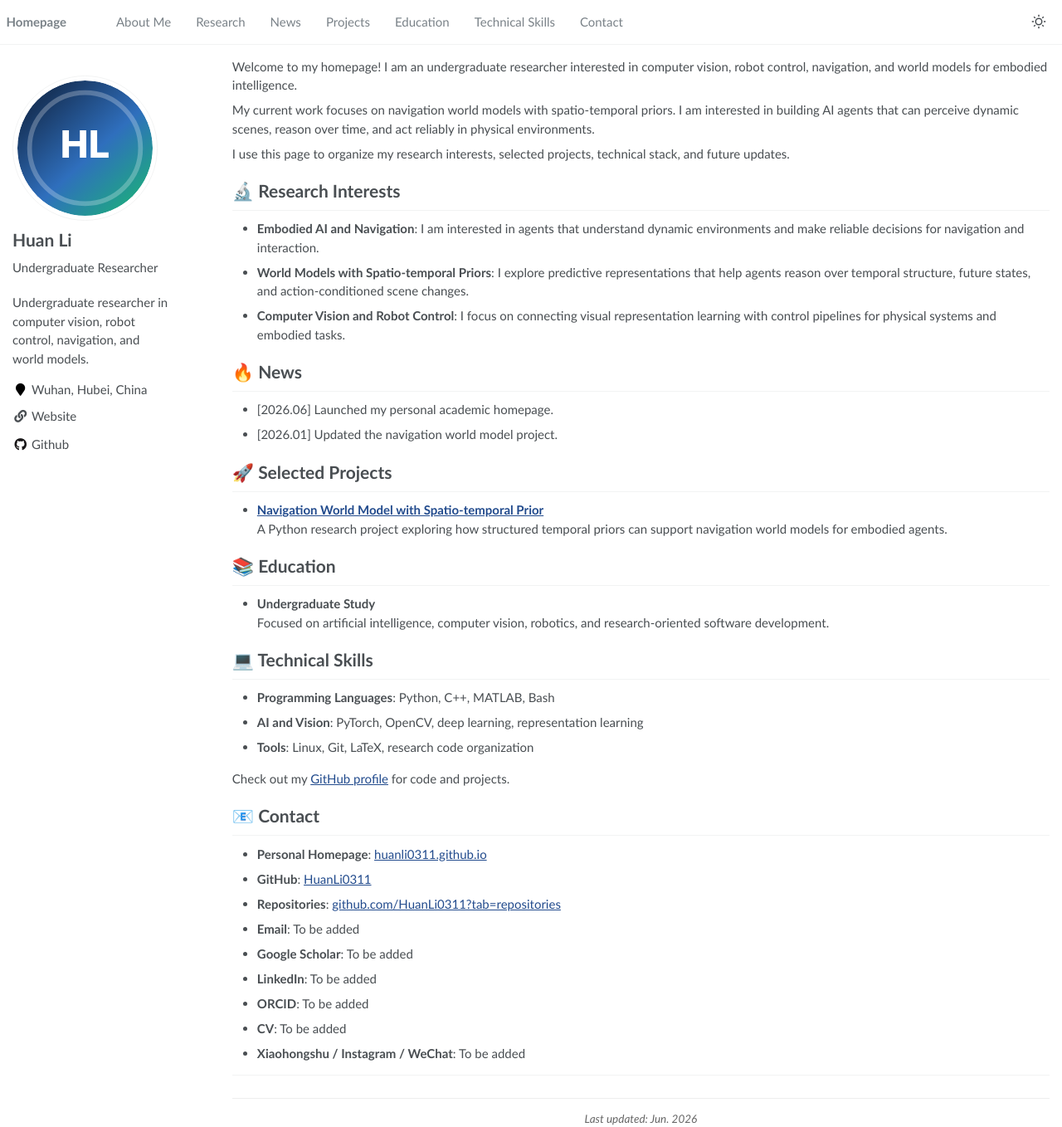
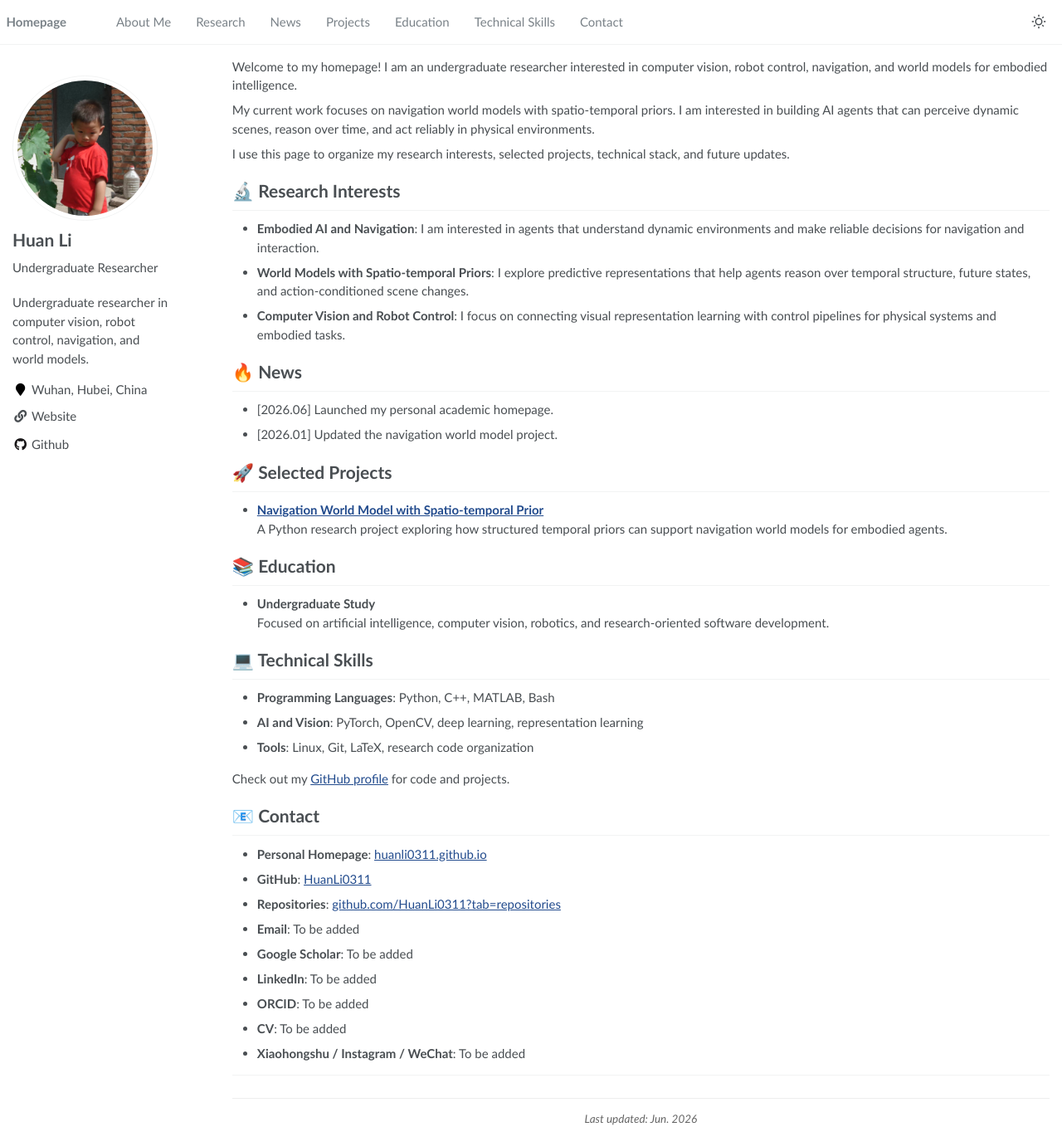
Before and after one commit to HuanLi0311/HuanLi0311.github.io, a Jekyll site: the page built from _pages/about.md, in a window 1280 px wide and 1358 px high. Shown: the whole window at 83% size. Built offline with Jekyll 4.4.1, drawn with Linux system fonts in a browser that asks for light colours.

Commit message:
Use custom profile photo

```diff
--- a/_config.yml
+++ b/_config.yml
@@ -14,7 +14,7 @@ baidu_site_verification  :
 
 author:
   name             : "Huan Li"
-  avatar           : "/images/profile.svg"
+  avatar           : "/images/profile.jpg"
   bio              : "Undergraduate Researcher"
   location         : "Wuhan, Hubei, China"
   employer         :
```
Also changed, not shown: images/avatar-source.jpg (added), images/profile.jpg (added).
